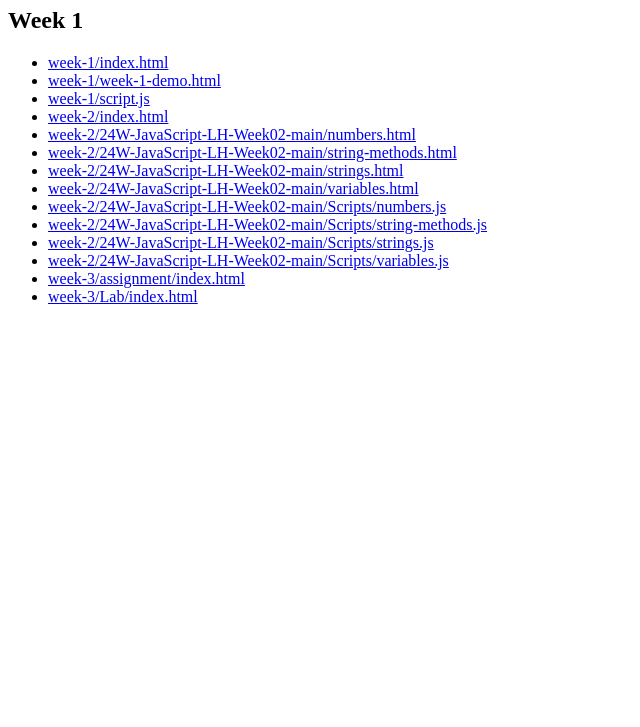
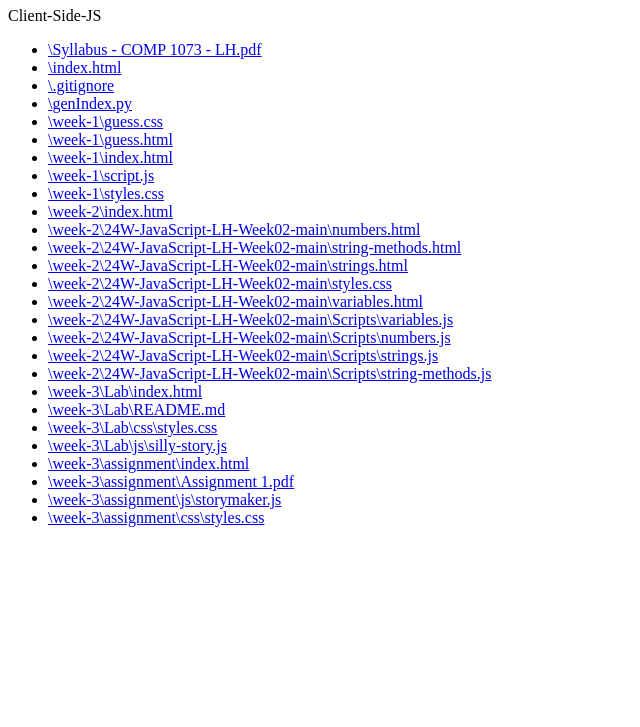
Before and after one commit to CommanderKV/Client-Side-JS, a plain HTML site: page index.html in a window 1280 px wide. Shown: the part 73-800 px from the top of the page, without its empty margins (0-640 px from the left). Drawn offline with Linux system fonts and the light colour scheme.

Commit message:
Added auto index generator

```diff
--- a/index.html
+++ b/index.html
@@ -1,46 +1,37 @@
-<!DOCTYPE html>
+<!doctype html>
 
-<html lang="eng">
-    <head>
-      <title>Client-Side JS - Navigator</title>
-    </head>
+<html>
     <body>
-        <h1>Client-Side JS - Navigator</h1>
-        <h2>Week 1</h2>
-        <ul id="fileList">
-            <!-- Links will be inserted here by JavaScript -->
-        </ul>
-
-        <script>
-            var files = [
-                "week-1/index.html",
-                "week-1/week-1-demo.html",
-                "week-1/script.js",
-
-                "week-2/index.html",
-                "week-2/24W-JavaScript-LH-Week02-main/numbers.html",
-                "week-2/24W-JavaScript-LH-Week02-main/string-methods.html",
-                "week-2/24W-JavaScript-LH-Week02-main/strings.html",
-                "week-2/24W-JavaScript-LH-Week02-main/variables.html",
-                "week-2/24W-JavaScript-LH-Week02-main/Scripts/numbers.js",
-                "week-2/24W-JavaScript-LH-Week02-main/Scripts/string-methods.js",
-                "week-2/24W-JavaScript-LH-Week02-main/Scripts/strings.js",
-                "week-2/24W-JavaScript-LH-Week02-main/Scripts/variables.js",
-
-                "week-3/assignment/index.html",
-                "week-3/Lab/index.html"
-            ];
-
-            var fileList = document.getElementById('fileList');
-
-            files.forEach(function(file) {
-                var li = document.createElement('li');
-                var a = document.createElement('a');
-                a.href = "https://commanderkv.github.io/Client-Side-JS/" + file;
-                a.textContent = file;
-                li.appendChild(a);
-                fileList.appendChild(li);
-            });
-        </script>
-    </body>
+        <h1>Client side javascript</h1>
+        <p>Client-Side-JS</p>
+        <ul>
+			<li><a href=".\Syllabus - COMP 1073 - LH.pdf">\Syllabus - COMP 1073 - LH.pdf</a></li>
+			<li><a href=".\index.html">\index.html</a></li>
+			<li><a href=".\.gitignore">\.gitignore</a></li>
+			<li><a href=".\genIndex.py">\genIndex.py</a></li>
+			<li><a href=".\week-1\guess.css">\week-1\guess.css</a></li>
+			<li><a href=".\week-1\guess.html">\week-1\guess.html</a></li>
+			<li><a href=".\week-1\index.html">\week-1\index.html</a></li>
+			<li><a href=".\week-1\script.js">\week-1\script.js</a></li>
+			<li><a href=".\week-1\styles.css">\week-1\styles.css</a></li>
+			<li><a href=".\week-2\index.html">\week-2\index.html</a></li>
+			<li><a href=".\week-2\24W-JavaScript-LH-Week02-main\numbers.html">\week-2\24W-JavaScript-LH-Week02-main\numbers.html</a></li>
+			<li><a href=".\week-2\24W-JavaScript-LH-Week02-main\string-methods.html">\week-2\24W-JavaScript-LH-Week02-main\string-methods.html</a></li>
+			<li><a href=".\week-2\24W-JavaScript-LH-Week02-main\strings.html">\week-2\24W-JavaScript-LH-Week02-main\strings.html</a></li>
+			<li><a href=".\week-2\24W-JavaScript-LH-Week02-main\styles.css">\week-2\24W-JavaScript-LH-Week02-main\styles.css</a></li>
+			<li><a href=".\week-2\24W-JavaScript-LH-Week02-main\variables.html">\week-2\24W-JavaScript-LH-Week02-main\variables.html</a></li>
+			<li><a href=".\week-2\24W-JavaScript-LH-Week02-main\Scripts\variables.js">\week-2\24W-JavaScript-LH-Week02-main\Scripts\variables.js</a></li>
+			<li><a href=".\week-2\24W-JavaScript-LH-Week02-main\Scripts\numbers.js">\week-2\24W-JavaScript-LH-Week02-main\Scripts\numbers.js</a></li>
+			<li><a href=".\week-2\24W-JavaScript-LH-Week02-main\Scripts\strings.js">\week-2\24W-JavaScript-LH-Week02-main\Scripts\strings.js</a></li>
+			<li><a href=".\week-2\24W-JavaScript-LH-Week02-main\Scripts\string-methods.js">\week-2\24W-JavaScript-LH-Week02-main\Scripts\string-methods.js</a></li>
+			<li><a href=".\week-3\Lab\index.html">\week-3\Lab\index.html</a></li>
+			<li><a href=".\week-3\Lab\README.md">\week-3\Lab\README.md</a></li>
+			<li><a href=".\week-3\Lab\css\styles.css">\week-3\Lab\css\styles.css</a></li>
+			<li><a href=".\week-3\Lab\js\silly-story.js">\week-3\Lab\js\silly-story.js</a></li>
+			<li><a href=".\week-3\assignment\index.html">\week-3\assignment\index.html</a></li>
+			<li><a href=".\week-3\assignment\Assignment 1.pdf">\week-3\assignment\Assignment 1.pdf</a></li>
+			<li><a href=".\week-3\assignment\js\storymaker.js">\week-3\assignment\js\storymaker.js</a></li>
+			<li><a href=".\week-3\assignment\css\styles.css">\week-3\assignment\css\styles.css</a></li>
+		</ul>
+	</body>
 </html>
```
Also changed, not shown: 1 other file.
